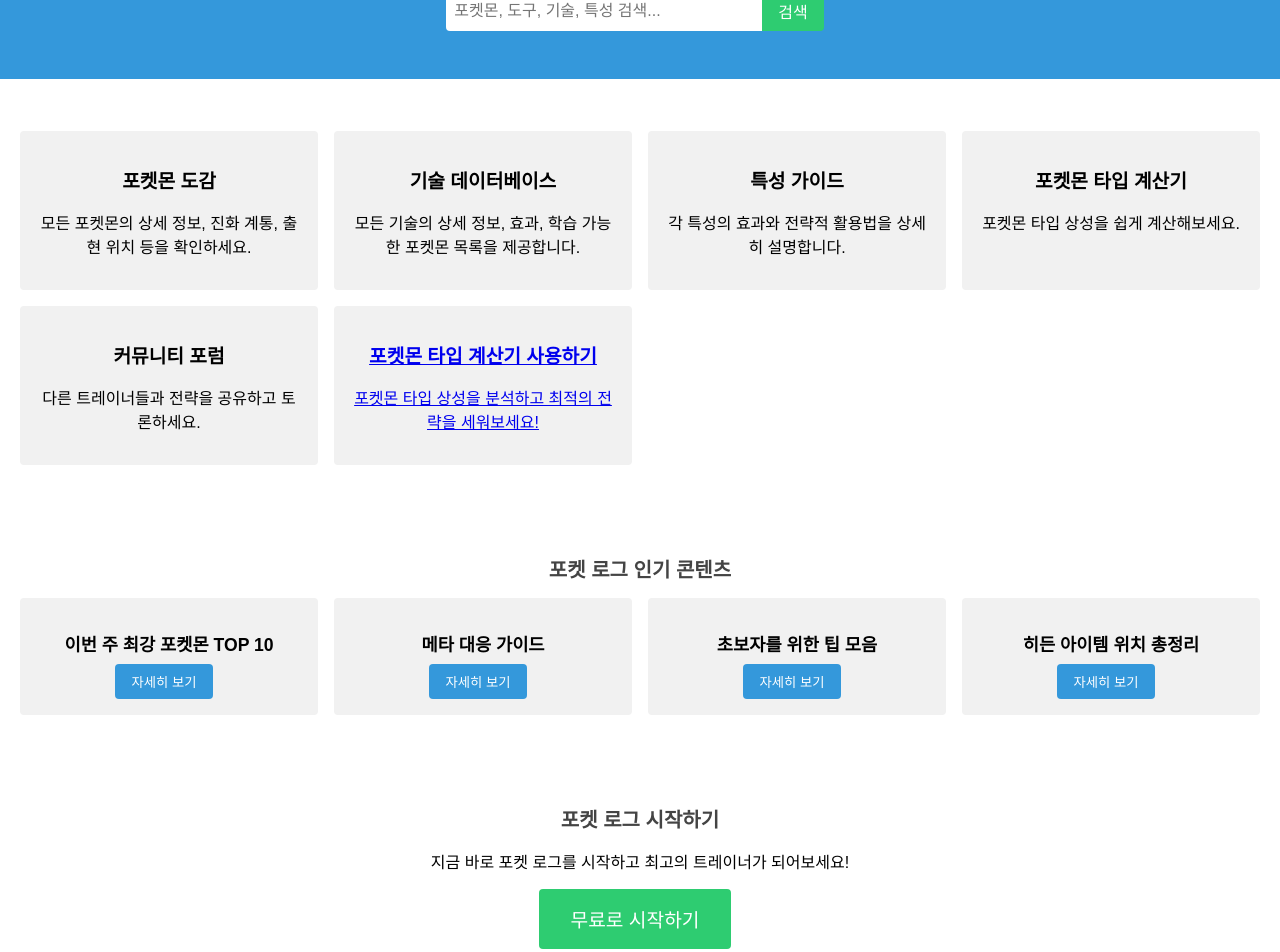
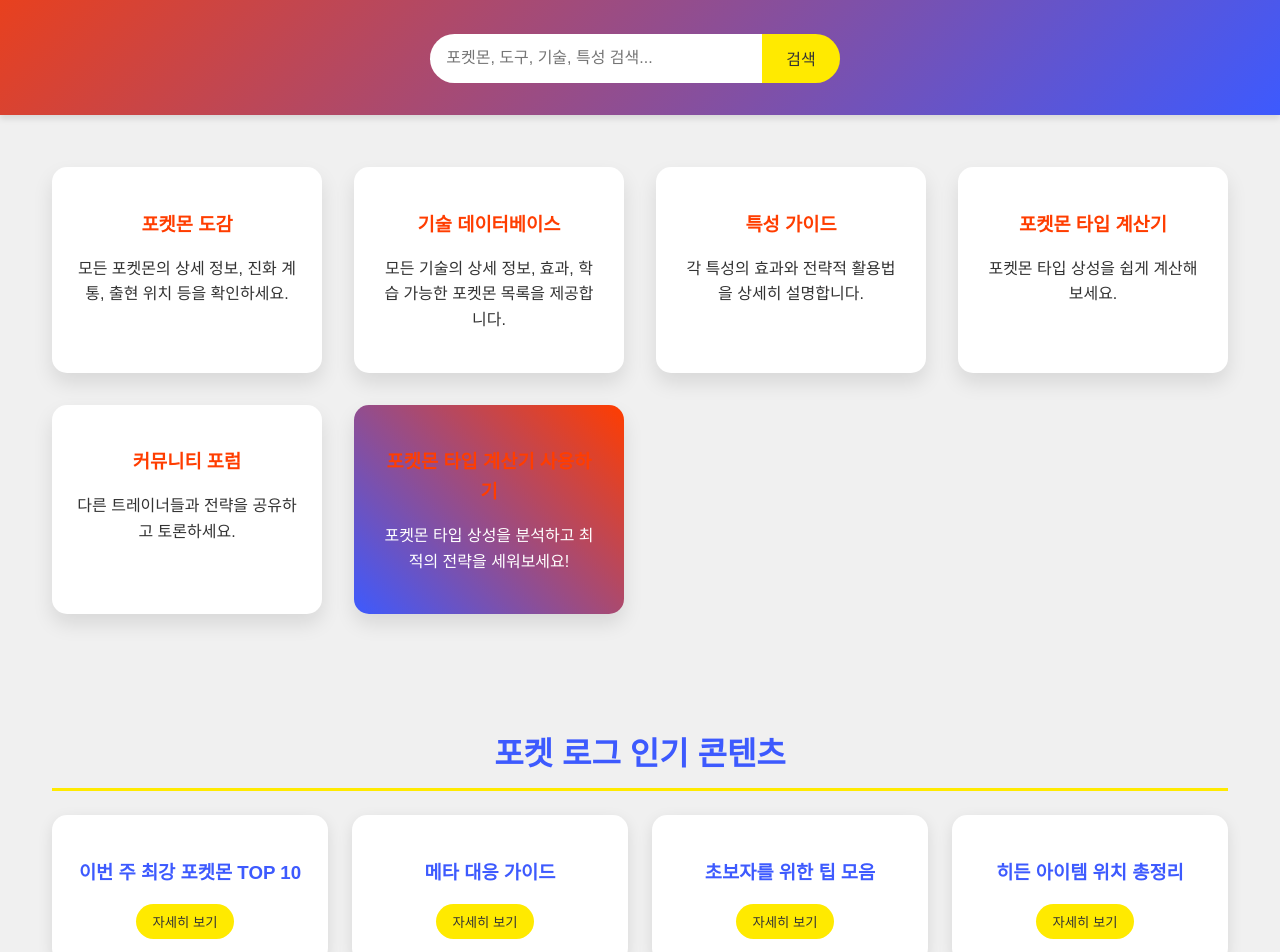
Before and after one commit to sonminuk/PoketLab, a React (Create React App) app in the folder pocketpage/: page / in a window 1280 px wide. Shown: the part 329-1281 px from the top of the page. Built offline with nearby package versions, Linux system fonts and the light colour scheme; no server answers; the database is empty.

Commit message:
기능 업데이트

```diff
--- a/pocketpage/src/Home.css
+++ b/pocketpage/src/Home.css
@@ -1,23 +1,40 @@
+/* Home.css */
+
+:root {
+  --primary-color: #ff3d00;
+  --secondary-color: #3d5afe;
+  --accent-color: #ffea00;
+  --background-color: #f0f0f0;
+  --text-color: #333;
+  --card-bg-color: #ffffff;
+}
+
+body {
+  font-family: 'Roboto', sans-serif;
+  background-color: var(--background-color);
+  color: var(--text-color);
+  margin: 0;
+  padding: 0;
+}
+
 .home {
-  font-family: Arial, sans-serif;
+  min-height: 100vh;
+  display: flex;
+  flex-direction: column;
 }
 
 .home-header {
-  background-color: #3498db;
-  color: white;
+  background: linear-gradient(135deg, var(--primary-color), var(--secondary-color));
   padding: 2rem 0;
   text-align: center;
-}
-
-.container {
-  max-width: 1200px;
-  margin: 0 auto;
-  padding: 0 1rem;
+  color: white;
+  box-shadow: 0 4px 6px rgba(0, 0, 0, 0.1);
 }
 
 .title {
-  font-size: 2.5rem;
-  margin-bottom: 1rem;
+  font-size: 3rem;
+  margin-bottom: 0.5rem;
+  text-shadow: 2px 2px 4px rgba(0, 0, 0, 0.3);
 }
 
 .subtitle {
@@ -28,101 +45,166 @@
 .search-form {
   display: flex;
   justify-content: center;
-  margin-bottom: 1rem;
+  margin-top: 2rem;
 }
 
 .search-input {
-  padding: 0.5rem;
+  padding: 0.8rem 1rem;
   font-size: 1rem;
   border: none;
-  border-radius: 4px 0 0 4px;
+  border-radius: 25px 0 0 25px;
   width: 300px;
+  outline: none;
 }
 
 .search-button {
-  padding: 0.5rem 1rem;
+  padding: 0.8rem 1.5rem;
   font-size: 1rem;
-  background-color: #2ecc71;
-  color: white;
+  background-color: var(--accent-color);
+  color: var(--text-color);
   border: none;
-  border-radius: 0 4px 4px 0;
+  border-radius: 0 25px 25px 0;
   cursor: pointer;
+  transition: background-color 0.3s ease;
+}
+
+.search-button:hover {
+  background-color: #ffd600;
 }
 
 .main-content {
-  padding: 2rem 0;
+  flex-grow: 1;
+  padding: 2rem;
 }
 
 .features {
   display: grid;
   grid-template-columns: repeat(auto-fit, minmax(250px, 1fr));
-  gap: 1rem;
-  margin-bottom: 2rem;
+  gap: 2rem;
+  margin-bottom: 3rem;
 }
 
 .feature-card {
-  background-color: #f1f1f1;
-  padding: 1rem;
-  border-radius: 4px;
+  background-color: var(--card-bg-color);
+  border-radius: 15px;
+  padding: 1.5rem;
+  text-align: center;
+  box-shadow: 0 10px 20px rgba(0, 0, 0, 0.1);
+  transition: transform 0.3s ease, box-shadow 0.3s ease;
+}
+
+.feature-card:hover {
+  transform: translateY(-5px);
+  box-shadow: 0 15px 30px rgba(0, 0, 0, 0.2);
 }
 
 .feature-title {
-  font-size: 1.2rem;
-  margin-bottom: 0.5rem;
+  color: var(--primary-color);
+  margin-bottom: 1rem;
+}
+
+.type-calculator-link {
+  background: linear-gradient(45deg, var(--secondary-color), var(--primary-color));
+  color: white;
+  text-decoration: none;
+}
+
+.type-calculator-link:hover {
+  background: linear-gradient(45deg, var(--primary-color), var(--secondary-color));
+}
+
+.popular-content {
+  margin-bottom: 3rem;
 }
 
 .section-title {
+  text-align: center;
+  color: var(--primary-color);
   font-size: 2rem;
-  text-align: center;
-  margin-bottom: 1rem;
+  margin-bottom: 2rem;
 }
 
 .content-grid {
   display: grid;
   grid-template-columns: repeat(auto-fit, minmax(200px, 1fr));
-  gap: 1rem;
+  gap: 1.5rem;
 }
 
 .popular-content-card {
-  background-color: #f1f1f1;
-  padding: 1rem;
-  border-radius: 4px;
+  background-color: var(--card-bg-color);
+  border-radius: 15px;
+  padding: 1.5rem;
   text-align: center;
+  box-shadow: 0 5px 15px rgba(0, 0, 0, 0.1);
+  transition: transform 0.3s ease;
+}
+
+.popular-content-card:hover {
+  transform: scale(1.05);
 }
 
 .content-title {
-  font-size: 1.1rem;
-  margin-bottom: 0.5rem;
+  color: var(--secondary-color);
+  margin-bottom: 1rem;
 }
 
 .content-button {
-  background-color: #3498db;
-  color: white;
+  background-color: var(--accent-color);
+  color: var(--text-color);
   border: none;
   padding: 0.5rem 1rem;
-  border-radius: 4px;
+  border-radius: 20px;
   cursor: pointer;
+  transition: background-color 0.3s ease;
+}
+
+.content-button:hover {
+  background-color: #ffd600;
 }
 
 .cta-section {
+  background: linear-gradient(135deg, var(--secondary-color), var(--primary-color));
+  color: white;
   text-align: center;
-  margin-top: 2rem;
+  padding: 3rem;
+  border-radius: 15px;
+  margin-bottom: 3rem;
 }
 
 .cta-button {
-  background-color: #2ecc71;
-  color: white;
+  background-color: var(--accent-color);
+  color: var(--text-color);
   border: none;
   padding: 1rem 2rem;
   font-size: 1.2rem;
-  border-radius: 4px;
+  border-radius: 30px;
   cursor: pointer;
+  transition: all 0.3s ease;
+  margin-top: 1rem;
+}
+
+.cta-button:hover {
+  background-color: #ffd600;
+  transform: scale(1.05);
 }
 
 .footer {
-  background-color: #34495e;
+  background-color: var(--text-color);
   color: white;
   text-align: center;
   padding: 1rem 0;
-  margin-top: 2rem;
 }
+
+@media (max-width: 768px) {
+  .title {
+    font-size: 2rem;
+  }
+
+  .search-input {
+    width: 200px;
+  }
+
+  .features {
+    grid-template-columns: 1fr;
+  }
+}
--- a/pocketpage/src/Home.jsx
+++ b/pocketpage/src/Home.jsx
@@ -3,6 +3,7 @@ import { Link } from 'react-router-dom';
 import './Home.css';
 import SearchResults from './SearchResults';
 import database from './firebase';
+
 
 function Home() {
   const [searchTerm, setSearchTerm] = useState('');
@@ -70,6 +71,7 @@ function Home() {
     const itemResults = itemsData.filter(item =>
       item && item.name && item.name.toLowerCase().includes(searchTerm.toLowerCase())
     );
+
 
     const moveResults = Object.values(movesData).filter(move =>
       move && move.move_name && move.move_name.toLowerCase().includes(searchTerm.toLowerCase())
--- a/pocketpage/src/SearchResults.css
+++ b/pocketpage/src/SearchResults.css
@@ -1,103 +1,203 @@
+/* SearchResults.css */
+
+:root {
+  --primary-color: #ff3d00;
+  --secondary-color: #3d5afe;
+  --accent-color: #ffea00;
+  --background-color: #f0f0f0;
+  --text-color: #333;
+  --card-bg-color: #ffffff;
+}
+
 .search-results {
-    max-width: 1200px;
-    margin: 0 auto;
-    padding: 20px;
+  padding: 2rem;
+  background: linear-gradient(135deg, #f5f7fa 0%, #c3cfe2 100%);
+  border-radius: 20px;
+  box-shadow: 0 10px 30px rgba(0, 0, 0, 0.1);
 }
 
 .results-title {
-    font-size: 24px;
-    color: #333;
-    margin-bottom: 20px;
+  font-size: 2.5rem;
+  color: var(--primary-color);
+  text-align: center;
+  margin-bottom: 2rem;
+  text-shadow: 2px 2px 4px rgba(0, 0, 0, 0.1);
 }
 
 .result-section {
-    margin-bottom: 30px;
+  margin-bottom: 3rem;
 }
 
 .section-title {
-    font-size: 20px;
-    color: #444;
-    margin-bottom: 15px;
+  font-size: 2rem;
+  color: var(--secondary-color);
+  margin-bottom: 1.5rem;
+  border-bottom: 3px solid var(--accent-color);
+  padding-bottom: 0.5rem;
 }
 
 .result-grid {
   display: grid;
   grid-template-columns: repeat(auto-fill, minmax(250px, 1fr));
-    gap: 20px;
+  gap: 2rem;
 }
 
 .result-card {
-    background-color: #fff;
-    border-radius: 8px;
-    box-shadow: 0 2px 5px rgba(0,0,0,0.1);
-    padding: 15px;
-    transition: transform 0.3s ease;
+  background-color: var(--card-bg-color);
+  border-radius: 15px;
+  padding: 1.5rem;
+  box-shadow: 0 5px 15px rgba(0, 0, 0, 0.1);
+  transition: all 0.3s ease;
 }
 
 .result-card:hover {
-    transform: translateY(-5px);
+  transform: translateY(-10px);
+  box-shadow: 0 15px 30px rgba(0, 0, 0, 0.2);
 }
 
+/* Pokemon Card Styles */
 .pokemon-card {
-    text-align: center;
+  background: linear-gradient(45deg, #fceabb 0%, #f8b500 100%);
 }
 
 .pokemon-image {
   width: 120px;
   height: 120px;
-    object-fit: contain;
-    margin-bottom: 10px;
+  margin: 0 auto 1rem;
+  display: block;
+  filter: drop-shadow(0 5px 10px rgba(0, 0, 0, 0.2));
 }
 
 .pokemon-name {
-    font-size: 18px;
-    color: #333;
-    margin-bottom: 5px;
+  font-size: 1.5rem;
+  color: var(--primary-color);
+  text-align: center;
+  margin-bottom: 0.5rem;
 }
 
-  .pokemon-type {
-    font-size: 14px;
-    color: #666;
-    margin-bottom: 10px;
+.pokemon-type, .pokemon-abilities {
+  font-weight: bold;
+  margin-bottom: 0.5rem;
 }
 
 .pokemon-stats {
   display: grid;
   grid-template-columns: repeat(2, 1fr);
-    gap: 5px;
-    font-size: 12px;
-    color: #777;
-    margin-bottom: 10px;
+  gap: 0.5rem;
+  margin-bottom: 0.5rem;
 }
 
 .pokemon-total {
-    font-size: 14px;
+  font-size: 1.2rem;
   font-weight: bold;
-    color: #444;
-    margin-bottom: 5px;
+  color: var(--secondary-color);
+  text-align: center;
+  margin-top: 0.5rem;
 }
 
-  .pokemon-abilities {
-    font-size: 13px;
-    color: #555;
+/* Item Card Styles */
+.item-card {
+  background: linear-gradient(45deg, #d4fc79 0%, #96e6a1 100%);
+}
+
+.item-image {
+  width: 80px;
+  height: 80px;
+  margin: 0 auto 1rem;
+  display: block;
+}
+
+.item-name {
+  font-size: 1.3rem;
+  color: var(--primary-color);
+  text-align: center;
+  margin-bottom: 0.5rem;
+}
+
+.item-effect, .item-rarity {
+  margin-bottom: 0.5rem;
+}
+
+/* Move Card Styles */
+.move-card {
+  background: linear-gradient(45deg, #84fab0 0%, #8fd3f4 100%);
+}
+
+.move-image {
+  width: 60px;
+  height: 60px;
+  margin: 0 auto 1rem;
+  display: block;
+}
+
+.move-name {
+  font-size: 1.3rem;
+  color: var(--primary-color);
+  text-align: center;
+  margin-bottom: 0.5rem;
+}
+
+.move-type, .move-power, .move-accuracy, .move-pp {
+  margin-bottom: 0.3rem;
+}
+
+.move-description {
+  font-style: italic;
+  margin-top: 0.5rem;
+}
+
+/* Ability Card Styles */
+.ability-card {
+  background: linear-gradient(45deg, #a1c4fd 0%, #c2e9fb 100%);
+}
+
+.ability-name {
+  font-size: 1.3rem;
+  color: var(--primary-color);
+  text-align: center;
+  margin-bottom: 0.5rem;
+}
+
+.ability-description {
+  font-style: italic;
 }
 
 .no-results {
   text-align: center;
-    font-size: 18px;
-    color: #666;
-    margin-top: 50px;
+  font-size: 1.5rem;
+  color: var(--text-color);
+  margin-top: 2rem;
 }
 
-  /* 반응형 디자인 */
+/* Responsive Design */
 @media (max-width: 768px) {
   .result-grid {
-      grid-template-columns: repeat(auto-fill, minmax(200px, 1fr));
+    grid-template-columns: 1fr;
+  }
+
+  .results-title {
+    font-size: 2rem;
+  }
+
+  .section-title {
+    font-size: 1.5rem;
   }
 }
 
-  @media (max-width: 480px) {
-    .result-grid {
-      grid-template-columns: 1fr;
+/* Animations */
+@keyframes fadeIn {
+  from { opacity: 0; transform: translateY(20px); }
+  to { opacity: 1; transform: translateY(0); }
 }
+
+.result-card {
+  animation: fadeIn 0.5s ease-out forwards;
 }
+
+.result-card:nth-child(even) {
+  animation-delay: 0.2s;
+}
+
+.result-card:nth-child(odd) {
+  animation-delay: 0.3s;
+}
--- a/pocketpage/src/SearchResults.jsx
+++ b/pocketpage/src/SearchResults.jsx
@@ -44,7 +44,7 @@ function SearchResults({ results }) {
                 <img src={item.img_href} alt={item.name} className="item-image" />
                 <h4 className="item-name">{item.name}</h4>
                 <p className="item-effect">{item.effect}</p>
-                <p className="item-rarity">희귀도: {item.rarity}</p>
+                <p className="item-rarity">{item.rarity}</p>
               </div>
             ))}
           </div>
--- a/pocketpage/src/components/ToolPage.css
+++ b/pocketpage/src/components/ToolPage.css
@@ -1,61 +1,97 @@
+:root {
+  --primary-color: #3498db;
+  --secondary-color: #2ecc71;
+  --background-color: #f8f9fa;
+  --text-color: #333;
+  --card-bg-color: #fff;
+  --shadow-color: rgba(0, 0, 0, 0.1);
+}
+
+body {
+  background-color: var(--background-color);
+  color: var(--text-color);
+  font-family: 'Arial', sans-serif;
+  line-height: 1.6;
+}
+
 .tool-page {
+  max-width: 1200px;
+  margin: 0 auto;
   padding: 20px;
-  background-color: #f9f9f9;
-  border-radius: 8px;
-  box-shadow: 0 2px 10px rgba(0, 0, 0, 0.1);
 }
 
 .tool-category {
-  margin-bottom: 30px;
-  padding: 15px;
-  background-color: #ffffff;
-  border-radius: 8px;
-  box-shadow: 0 1px 5px rgba(0, 0, 0, 0.1);
+  margin-bottom: 40px;
 }
 
-.tool-category h3 {
-  font-size: 1.8em;
-  margin-bottom: 15px;
-  color: #333;
-  border-bottom: 2px solid #007bff;
-  padding-bottom: 5px;
+.tool-category h2 {
+  font-size: 24px;
+  color: var(--primary-color);
+  border-bottom: 2px solid var(--primary-color);
+  padding-bottom: 10px;
+  margin-bottom: 20px;
 }
 
-.tool-category ul {
+.tool-list {
+  display: grid;
+  grid-template-columns: repeat(auto-fill, minmax(250px, 1fr));
+  gap: 20px;
   list-style-type: none;
   padding: 0;
 }
 
-.tool-category li {
-  display: flex;
-  align-items: center;
-  margin-bottom: 15px;
-  padding: 10px;
-  border: 1px solid #e0e0e0;
-  border-radius: 5px;
-  transition: transform 0.2s;
+.tool-item {
+  background-color: var(--card-bg-color);
+  border-radius: 8px;
+  overflow: hidden;
+  transition: box-shadow 0.3s ease;
+  box-shadow: 0 2px 5px var(--shadow-color);
 }
 
-.tool-category li:hover {
-  transform: translateY(-2px);
-  box-shadow: 0 2px 5px rgba(0, 0, 0, 0.2);
+.tool-item:hover {
+  box-shadow: 0 5px 15px var(--shadow-color);
 }
 
-.tool-category img {
-  width: 60px;
-  height: 60px;
-  margin-right: 15px;
-  border-radius: 5px;
-  object-fit: cover;
+.tool-image {
+  width: 100%;
+  height: 200px;
+  object-fit: contain;
+  background-color: #f1f1f1;
+  padding: 10px;
 }
 
-.tool-category span {
-  flex: 1;
-  margin-right: 10px;
-  color: #555;
+.tool-info {
+  padding: 15px;
 }
 
-.tool-category span:last-child {
+.tool-info h4 {
+  margin: 0 0 10px 0;
+  font-size: 18px;
+  color: var(--primary-color);
+}
+
+.tool-info p {
+  margin: 5px 0;
+  font-size: 14px;
+}
+
+.tool-rarity {
   font-weight: bold;
-  color: #007bff;
+  color: #e74c3c;
 }
+
+@media (max-width: 768px) {
+  .tool-list {
+    grid-template-columns: repeat(auto-fill, minmax(200px, 1fr));
+  }
+}
+
+@media (max-width: 480px) {
+  .tool-list {
+    grid-template-columns: 1fr;
+  }
+
+  .tool-category h2 {
+    font-size: 20px;
+  }
+}
```
Also changed, not shown: pocketpage/src/components/ToolsList.jsx (+54 -15 lines), 1 other file (tests, documents, lock files or other folders). Lines whose indentation alone changed are shown as unchanged.
